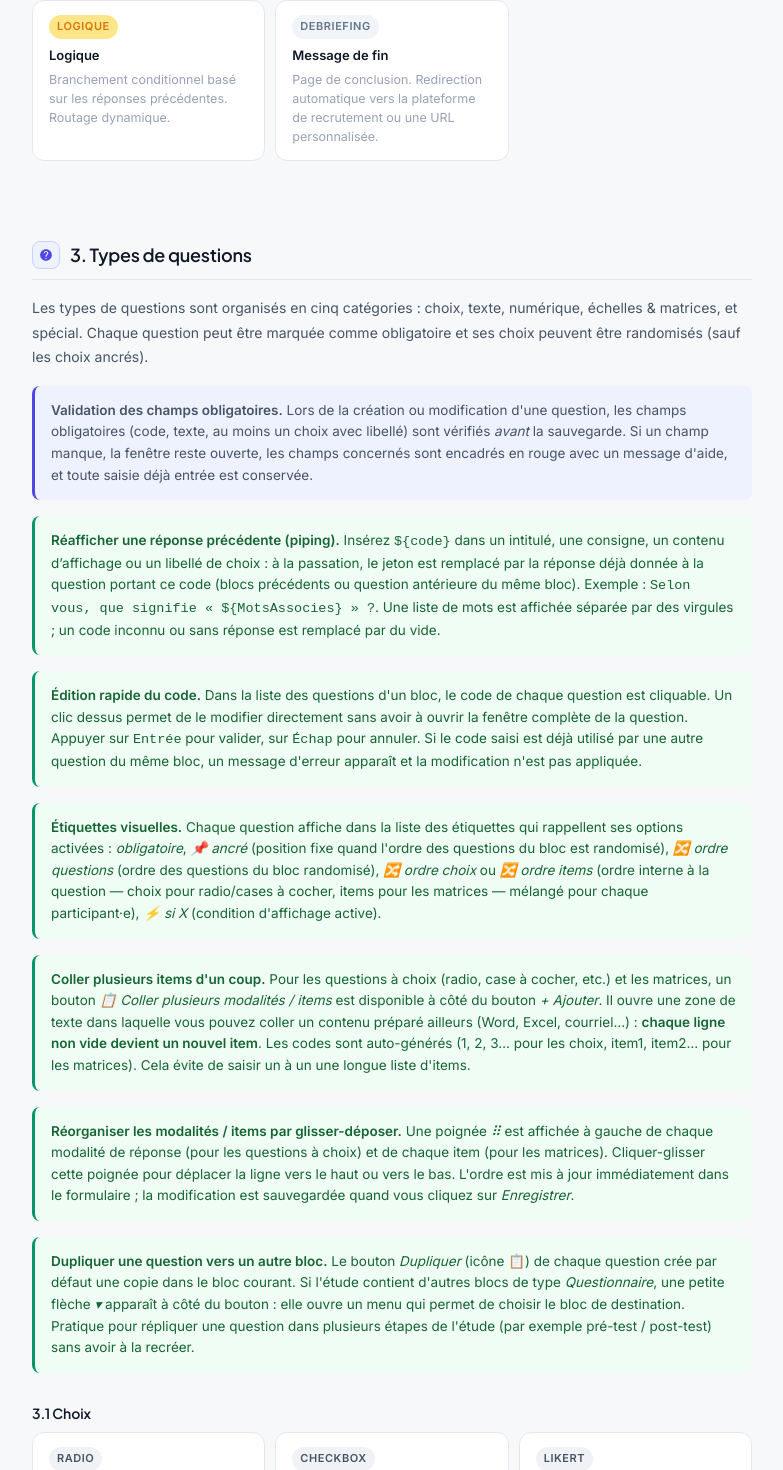
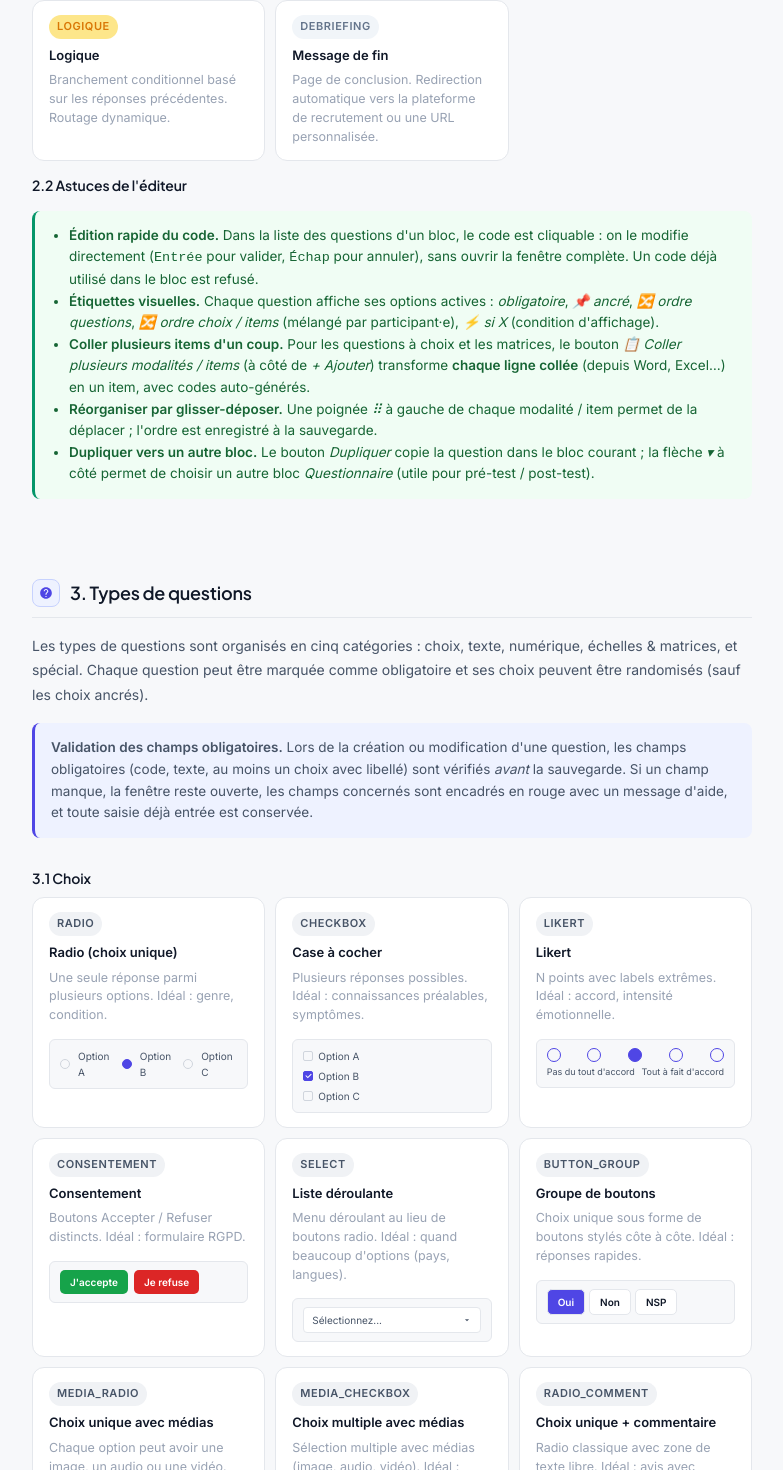
Before and after one commit to mindcraft-research/mindcraft, a Next.js app in the folder frontend/: page /docs in a window 1280 px wide. Shown: the part 2194-3664 px from the top of the page, without its empty margins (368-1151 px from the left). Built offline with nearby package versions, Linux system fonts and the light colour scheme; no server answers.

Commit message:
docs: déplace les astuces éditeur en section 2 (2.2) et allège le haut de la section 3

```diff
--- a/frontend/src/pages/docs.jsx
+++ b/frontend/src/pages/docs.jsx
@@ -209,6 +209,27 @@ export default function DocsPage() {
               </div>
             </div>
           </div>
+
+          <h3 className={styles.subsectionTitle}>2.2 Astuces de l'éditeur</h3>
+          <div className={styles.tipBox}>
+            <ul style={{ margin: 0, paddingLeft: 18 }}>
+              <li>
+                <strong>Édition rapide du code.</strong> Dans la liste des questions d'un bloc, le code est cliquable : on le modifie directement (<kbd>Entrée</kbd> pour valider, <kbd>Échap</kbd> pour annuler), sans ouvrir la fenêtre complète. Un code déjà utilisé dans le bloc est refusé.
+              </li>
+              <li>
+                <strong>Étiquettes visuelles.</strong> Chaque question affiche ses options actives : <em>obligatoire</em>, <em>📌 ancré</em>, <em>🔀 ordre questions</em>, <em>🔀 ordre choix / items</em> (mélangé par participant·e), <em>⚡ si X</em> (condition d'affichage).
+              </li>
+              <li>
+                <strong>Coller plusieurs items d'un coup.</strong> Pour les questions à choix et les matrices, le bouton <em>📋 Coller plusieurs modalités / items</em> (à côté de <em>+ Ajouter</em>) transforme <strong>chaque ligne collée</strong> (depuis Word, Excel…) en un item, avec codes auto-générés.
+              </li>
+              <li>
+                <strong>Réorganiser par glisser-déposer.</strong> Une poignée <em>⠿</em> à gauche de chaque modalité / item permet de la déplacer ; l'ordre est enregistré à la sauvegarde.
+              </li>
+              <li>
+                <strong>Dupliquer vers un autre bloc.</strong> Le bouton <em>Dupliquer</em> copie la question dans le bloc courant ; la flèche <em>▾</em> à côté permet de choisir un autre bloc <em>Questionnaire</em> (utile pour pré-test / post-test).
+              </li>
+            </ul>
+          </div>
         </section>
 
         {/* ── 3. TYPES DE QUESTIONS ── */}
@@ -226,30 +247,6 @@ export default function DocsPage() {
 
           <div className={styles.infoBox}>
             <strong>Validation des champs obligatoires.</strong> Lors de la création ou modification d'une question, les champs obligatoires (code, texte, au moins un choix avec libellé) sont vérifiés <em>avant</em> la sauvegarde. Si un champ manque, la fenêtre reste ouverte, les champs concernés sont encadrés en rouge avec un message d'aide, et toute saisie déjà entrée est conservée.
-          </div>
-
-          <div className={styles.tipBox}>
-            <strong>Réafficher une réponse précédente (piping).</strong> Insérez <code>{'${code}'}</code> dans un intitulé, une consigne, un contenu d{'’'}affichage ou un libellé de choix : à la passation, le jeton est remplacé par la réponse déjà donnée à la question portant ce code (blocs précédents ou question antérieure du même bloc). Exemple : <code>{'Selon vous, que signifie « ${MotsAssocies} » ?'}</code>. Une liste de mots est affichée séparée par des virgules ; un code inconnu ou sans réponse est remplacé par du vide.
-          </div>
-
-          <div className={styles.tipBox}>
-            <strong>Édition rapide du code.</strong> Dans la liste des questions d'un bloc, le code de chaque question est cliquable. Un clic dessus permet de le modifier directement sans avoir à ouvrir la fenêtre complète de la question. Appuyer sur <kbd>Entrée</kbd> pour valider, sur <kbd>Échap</kbd> pour annuler. Si le code saisi est déjà utilisé par une autre question du même bloc, un message d'erreur apparaît et la modification n'est pas appliquée.
-          </div>
-
-          <div className={styles.tipBox}>
-            <strong>Étiquettes visuelles.</strong> Chaque question affiche dans la liste des étiquettes qui rappellent ses options activées : <em>obligatoire</em>, <em>📌 ancré</em> (position fixe quand l'ordre des questions du bloc est randomisé), <em>🔀 ordre questions</em> (ordre des questions du bloc randomisé), <em>🔀 ordre choix</em> ou <em>🔀 ordre items</em> (ordre interne à la question — choix pour radio/cases à cocher, items pour les matrices — mélangé pour chaque participant·e), <em>⚡ si X</em> (condition d'affichage active).
-          </div>
-
-          <div className={styles.tipBox}>
-            <strong>Coller plusieurs items d'un coup.</strong> Pour les questions à choix (radio, case à cocher, etc.) et les matrices, un bouton <em>📋 Coller plusieurs modalités / items</em> est disponible à côté du bouton <em>+ Ajouter</em>. Il ouvre une zone de texte dans laquelle vous pouvez coller un contenu préparé ailleurs (Word, Excel, courriel…) : <strong>chaque ligne non vide devient un nouvel item</strong>. Les codes sont auto-générés (1, 2, 3… pour les choix, item1, item2… pour les matrices). Cela évite de saisir un à un une longue liste d'items.
-          </div>
-
-          <div className={styles.tipBox}>
-            <strong>Réorganiser les modalités / items par glisser-déposer.</strong> Une poignée <em>⠿</em> est affichée à gauche de chaque modalité de réponse (pour les questions à choix) et de chaque item (pour les matrices). Cliquer-glisser cette poignée pour déplacer la ligne vers le haut ou vers le bas. L'ordre est mis à jour immédiatement dans le formulaire ; la modification est sauvegardée quand vous cliquez sur <em>Enregistrer</em>.
-          </div>
-
-          <div className={styles.tipBox}>
-            <strong>Dupliquer une question vers un autre bloc.</strong> Le bouton <em>Dupliquer</em> (icône 📋) de chaque question crée par défaut une copie dans le bloc courant. Si l'étude contient d'autres blocs de type <em>Questionnaire</em>, une petite flèche <em>▾</em> apparaît à côté du bouton : elle ouvre un menu qui permet de choisir le bloc de destination. Pratique pour répliquer une question dans plusieurs étapes de l'étude (par exemple pré-test / post-test) sans avoir à la recréer.
           </div>
 
           {/* 3.1 Choix */}
```
